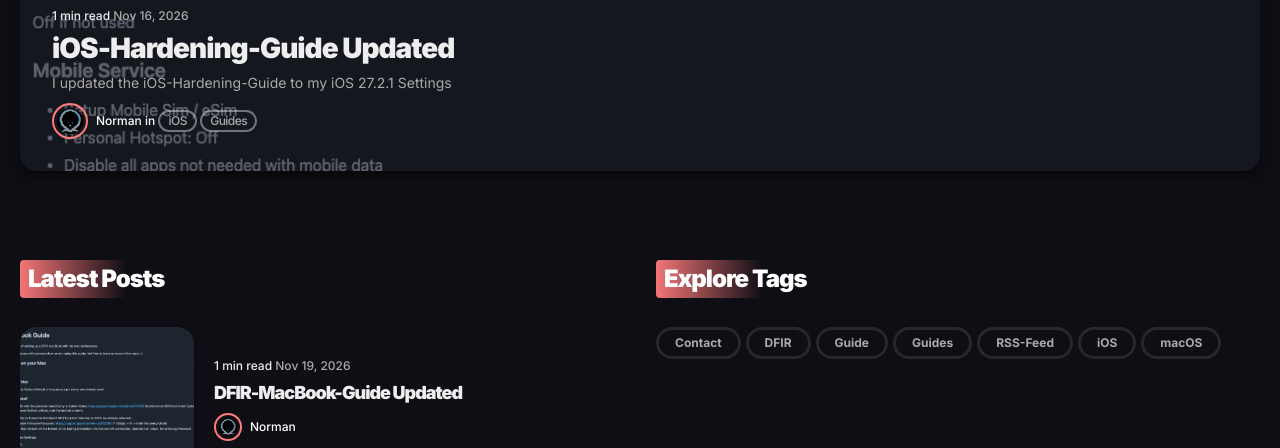
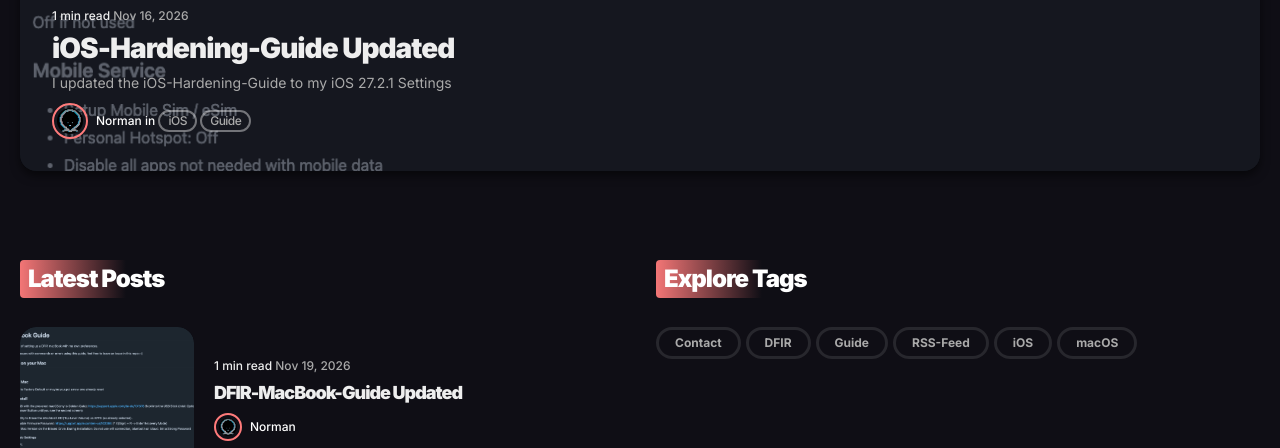
Before and after one commit to normanforensics/normanforensics.github.io, a Jekyll site: the page built from index.html, in a window 1280 px wide. Shown: the part 1421-1869 px from the top of the page. Built offline with Jekyll 4.4.1, drawn with Linux system fonts in a browser that asks for light colours; the list of posts is cut into pages by our own code.

Commit message:
Update _posts/2026-11-13-2-ios-hardening-guide-update.md (via Pages CMS)

```diff
--- a/_posts/2026-11-13-2-ios-hardening-guide-update.md
+++ b/_posts/2026-11-13-2-ios-hardening-guide-update.md
@@ -5,7 +5,7 @@ date: 2026-11-16
 image: /images/iOS-Hardening-Guide.png
 tags:
   - iOS
-  - Guides
+  - Guide
 ---
 I updated the iOS-Hardening-Guide to my iOS 27.2.1 Settings.
 
@@ -13,7 +13,6 @@ In iOS 27 some settings change compared to iOS 26 so I adjusted my recommendatio
 
 Feel free to check out my [iOS Hardening Guide on Codeberg](https://codeberg.org/n04n6/iOS-Hardening-Guide)
 
-
 If you like, I also implemented a [RSS-Feed]({{site.baseurl}}/feed.xml) you might like to add to your RSS-Reader of choice.
 Feel free to leave a commend :-)
 
```
